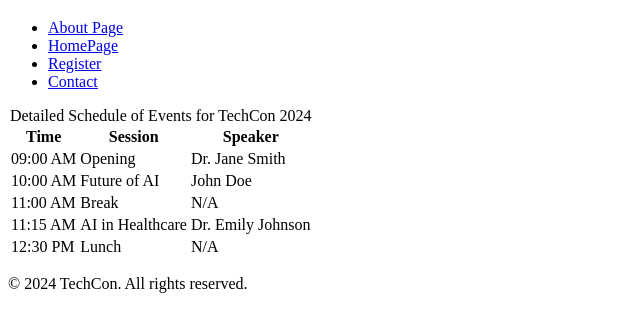
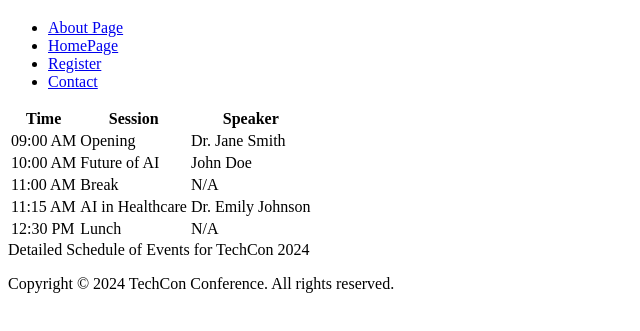
Before and after one commit to Dagi2004/TechCon_HTML, a plain HTML site: page techcon_website/schedule.html in a window 1280 px wide. Shown: the part 61-392 px from the top of the page, without its empty margins (0-640 px from the left). Drawn offline with Linux system fonts and the light colour scheme.

Commit message:
Added Caption Tag

```diff
--- a/techcon_website/schedule.html
+++ b/techcon_website/schedule.html
@@ -19,10 +19,6 @@
     </header>
     <main>
       <table>
-        <caption>
-          Detailed Schedule of Events for TechCon 2024
-        </caption>
-
         <tr>
           <th scope="col">Time</th>
           <th scope="col">Session</th>
@@ -55,10 +51,13 @@
           <td>N/A</td>
         </tr>
       </table>
+      <caption>
+        Detailed Schedule of Events for TechCon 2024
+      </caption>
     </main>
 
     <footer>
-      <p>&copy; 2024 TechCon. All rights reserved.</p>
+      <p>Copyright &copy; 2024 TechCon Conference. All rights reserved.</p>
     </footer>
   </body>
 </html>
```
